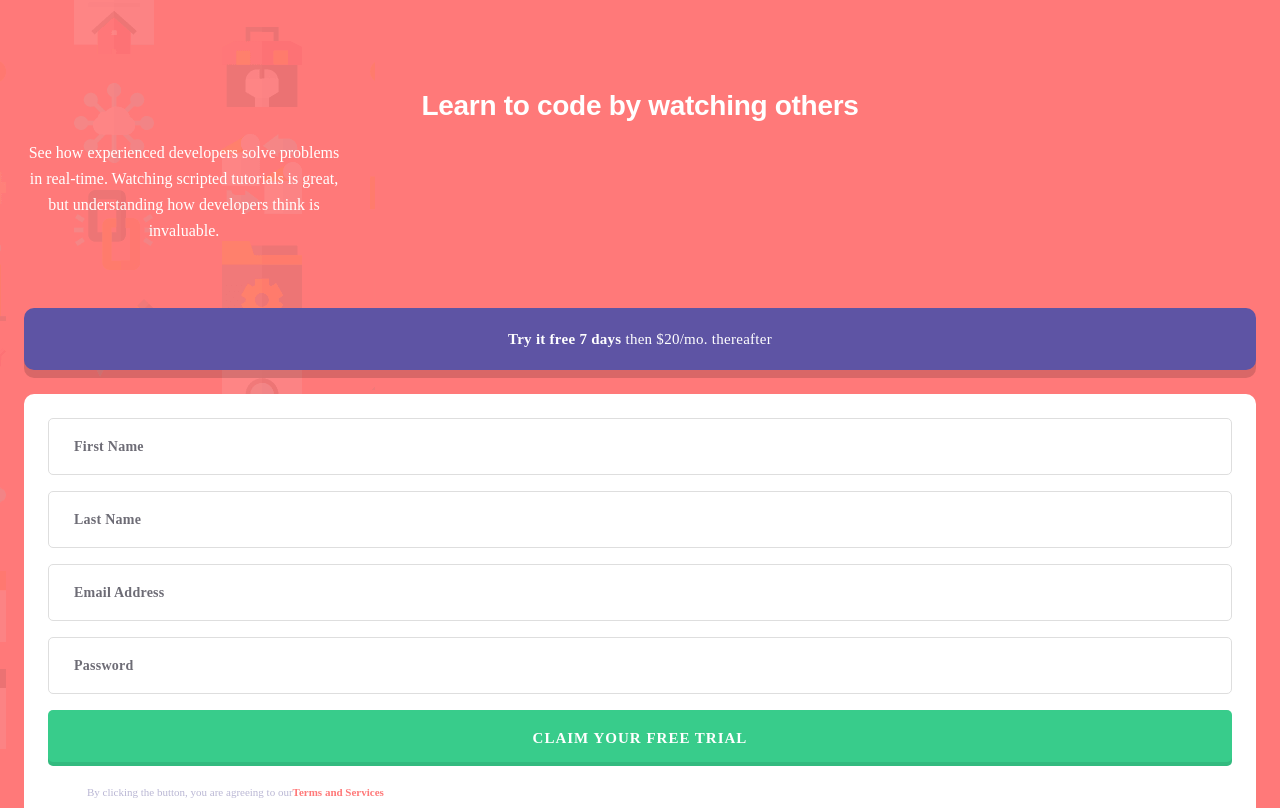
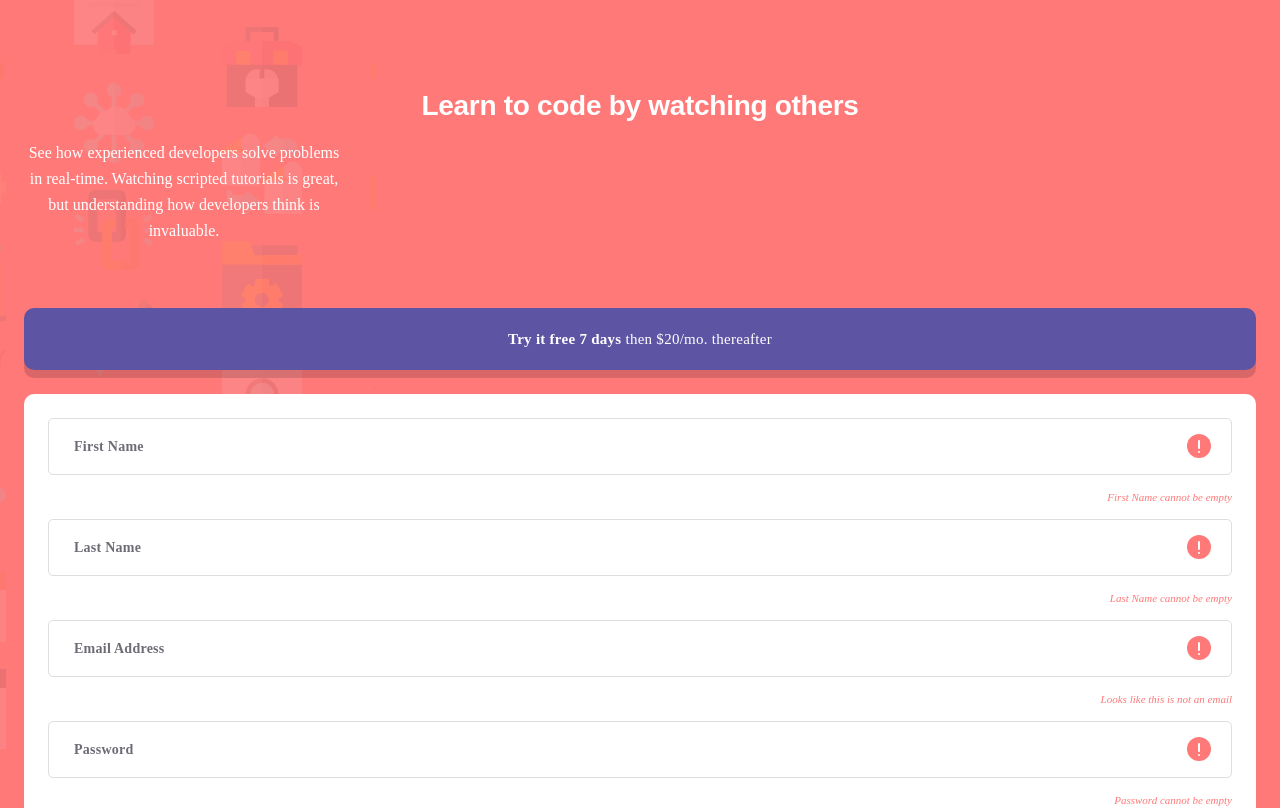
Before and after one commit to Baqari-Fruidze/intro-component-with-signup-form, a React (Vite) app: page / in a window 1280 px wide. Shown: the top 808 px of the page. Built offline with nearby package versions, Linux system fonts and the light colour scheme.

Commit message:
big boss fixed

```diff
--- a/src/App.jsx
+++ b/src/App.jsx
@@ -3,10 +3,10 @@ import Input from "./components/Input";
 import { useState } from "react";
 
 function App() {
-  const [firstName, setFirstName] = useState();
-  const [lastName, setLastName] = useState();
-  const [email, setEmail] = useState();
-  const [password, setPassword] = useState();
+  const [firstName, setFirstName] = useState("");
+  const [lastName, setLastName] = useState("");
+  const [email, setEmail] = useState("");
+  const [password, setPassword] = useState("");
   return (
     <>
       <Common>
--- a/src/components/Input.jsx
+++ b/src/components/Input.jsx
@@ -30,23 +30,33 @@ export default function Input({
   const passwordChecker = (event) => {
     setPassword(event.target.value);
   };
-  const [firstNameEror, setFirstNameEror] = useState();
-  const [lastNameEror, setLastNameEror] = useState();
-  const [emailEror, setEmailEror] = useState();
-  const [passwordEror, setPasswordEror] = useState();
-  if (firstName === "") {
-    setFirstNameEror(true);
-  }
-  if (lastName === "") {
-    setLastNameEror(true);
-  }
-  if (email === "") {
-    setEmailEror(true);
-  }
-  if (password === "") {
-    setPasswordEror(true);
-  }
-  const BigBoss = () => {};
+  const [firstNameEror, setFirstNameEror] = useState(true);
+  const [lastNameEror, setLastNameEror] = useState(true);
+  const [emailEror, setEmailEror] = useState(true);
+  const [passwordEror, setPasswordEror] = useState(true);
+  // if (firstName === "") {
+  //   setFirstNameEror(true);
+  // }
+  // if (lastName === "") {
+  //   setLastNameEror(true);
+  // }
+  // if (email === "") {
+  //   setEmailEror(true);
+  // }
+  // if (password === "") {
+  //   setPasswordEror(true);
+  // }
+  const BigBoss = () => {
+    if (firstName === "") {
+      setFirstNameEror(true);
+    } else if (lastName === "") {
+      setLastNameEror(true);
+    } else if (password === "") {
+      setPasswordEror(true);
+    } else if (email === "") {
+      setEmailEror(true);
+    }
+  };
 
   return (
     <Parent>
--- a/src/styles/Inputs.js
+++ b/src/styles/Inputs.js
@@ -2,7 +2,7 @@ import styled from "styled-components";
 import icon from "/images/icon-error.svg";
 
 export const Inputs = styled.input`
-  background-image: url(${(props) => (props.eror === "" ? icon : "")});
+  background-image: url(${(props) => (props.eror ? icon : "")});
   background-repeat: no-repeat !important;
   background-position: right 2rem top 1.5rem !important;
   border-radius: 5px;
```
